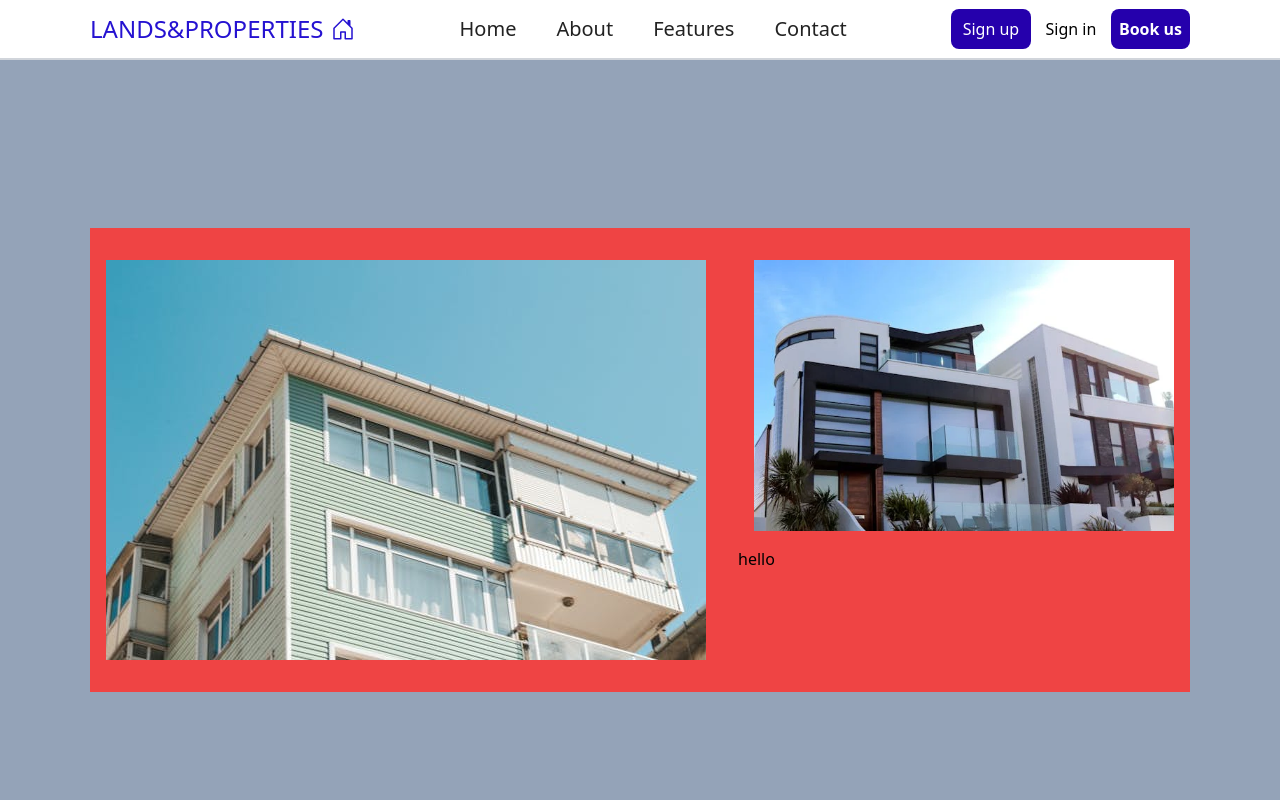
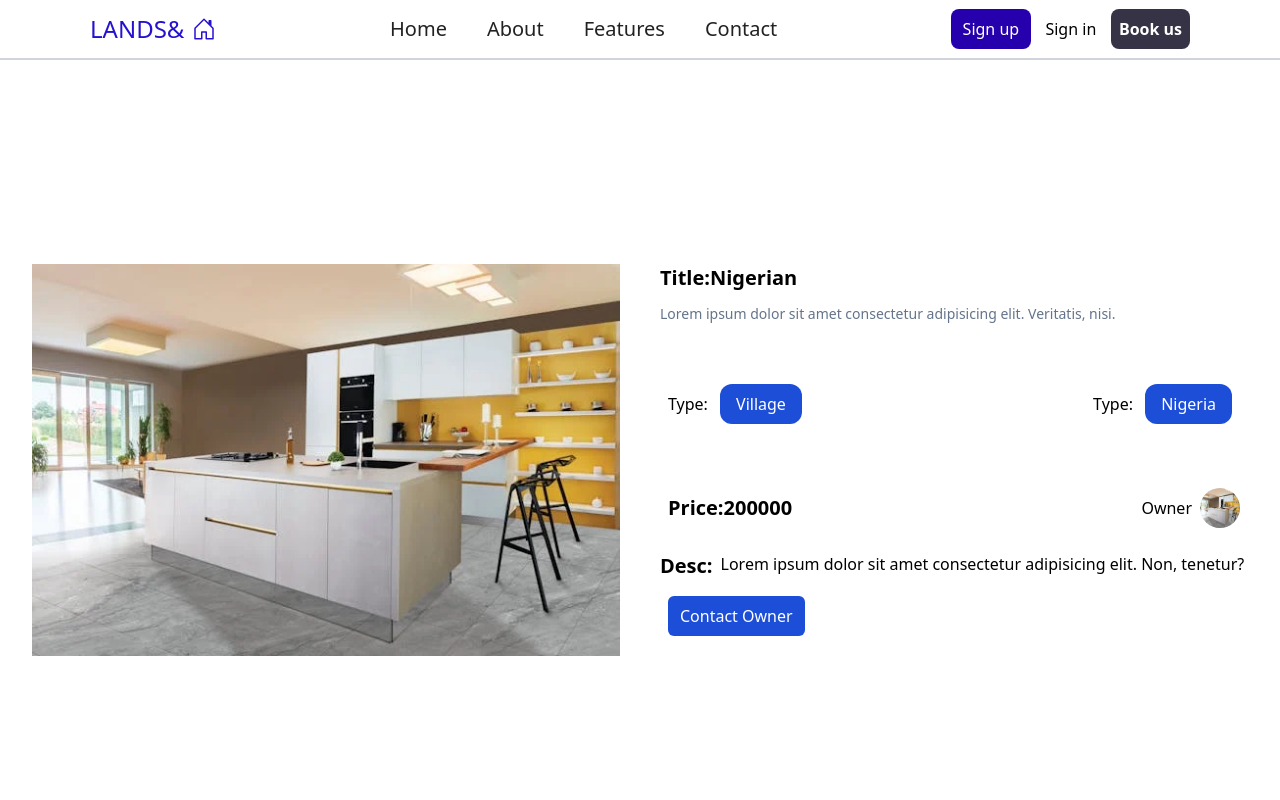
Before and after one commit to Umorenism/RealEstate, a React (Vite) app: page /propertyDetail/1 in a window 1280 px wide. Shown: the top 800 px of the page. Built offline with nearby package versions, Linux system fonts and the light colour scheme.

Commit message:
updated new files

```diff
--- a/src/component/FeaturedProperties/FeaturedProperties.tsx
+++ b/src/component/FeaturedProperties/FeaturedProperties.tsx
@@ -87,8 +87,8 @@ export const FeaturedProperties = () => {
         <div className="w-full mt-[3rem] flex flex-col md:flex-row gap-5 items-center justify-center  border-red-400">
           {featuredProperties.map((item, index) => {
             return (
-              <div key={index} className=" p-4 shadow-2xl rounded-xl">
-                <Link to="/propertyDetail">
+              <div key={index} className=" p-4 shadow-2xl  rounded-xl">
+                <Link to="/propertyDetail/:id">
                   <img
                     src={pic}
                     className="max-h-[300px] w-full object-cover"
--- a/src/component/Footer/Footer.tsx
+++ b/src/component/Footer/Footer.tsx
@@ -1,6 +1,6 @@
 export const Footer = () => {
   return (
-    <footer className="max-h-[500px] w-full mt-[5rem] bg-slate-400 rounded-t-2xl p-4">
+    <footer className="max-h-[500px] w-full mt-[5rem] text-blue-500 rounded-t-2xl p-4 ">
       <div className="w-full text-center flex-col md:flex-row h-full mx-auto md:flex md:justify-evenly  md:items-center p-4  ">
         <div className="flex flex-col text-start max-w-[20rem]  m-2">
           <h2 className="text-2xl font-bold">About the App</h2>
--- a/src/component/Hero/Hero.tsx
+++ b/src/component/Hero/Hero.tsx
@@ -29,9 +29,11 @@ export const Hero = () => {
           </select>
           <select
             // onChange={(e: any) => setPriceRange(e.target.value)}
-            className="h-[40px] min-w-[160px] max-w-[200px]  border-none bg-blue-500 rounded-full p-2 text-white m-2"
+            className="h-[40px] min-w-[160px] max-w-[200px]  border-none bg-blue-500 rounded-full  p-2 text-white m-2"
           >
-            <option disabled>Select price Range</option>
+            <option disabled className="pr-2">
+              Select price Range
+            </option>
             <option value="0">0-100,000</option>
             <option value="1">100,000-200,000</option>
             <option value="2">200,000-300,000</option>
--- a/src/component/Navbar/Navbar.tsx
+++ b/src/component/Navbar/Navbar.tsx
@@ -3,7 +3,6 @@ import { BsHouseDoor } from "react-icons/bs";
 import { Link } from "react-router-dom";
 import { Contact } from "../Contact";
 import { AiOutlineClose, AiOutlineMenu } from "react-icons/ai";
-import { FaAddressBook } from "react-icons/fa";
 
 export const Navbar = () => {
   const [menu, setMenu] = useState(false);
@@ -12,9 +11,7 @@ export const Navbar = () => {
   const handleChange = () => {
     setMenu(!menu);
   };
-  const closeMenu = () => {
-    setMenu(false);
-  };
+
   const openForm = () => {
     setShowForm(true);
     setMenu(false);
@@ -23,14 +20,21 @@ export const Navbar = () => {
     setShowForm(false);
   };
   return (
-    <div className=" sticky  top-0  h-[60px] w-full z-10 bg-[#ffff] border-b-2 border-gray-300 ">
+    <div className=" sticky top-0 h-[60px] w-full z-10 bg-[#ffff] border-b-2 border-gray-300 ">
       <div className="flex justify-between m-auto max-w-[1100px] items-center h-full">
         <Link
           to="/"
           className="flex gap-2 items-center text-[#2512d1] text-2xl"
         >
-          LANDS&PROPERTIES <BsHouseDoor />
+          LANDS& <BsHouseDoor />
         </Link>
+        {/* <Link
+          to="/fashion"
+          className="flex gap-2 items-center text-[#2512d1] text-2xl"
+        >
+          FASHIONSTORE
+        </Link> */}
+
         <div className="hidden md:flex">
           <ul className="flex gap-10  text-xl text-[#222] transition duration-200 cursor-pointer">
             <Link to="/">
@@ -62,7 +66,7 @@ export const Navbar = () => {
 
             <button
               onClick={openForm}
-              className="bg-[#2500ac] p-2 rounded-lg text-white font-bold"
+              className="bg-[#373346] p-2 rounded-lg text-white font-bold"
             >
               Book us
             </button>
@@ -95,32 +99,27 @@ export const Navbar = () => {
             to="/"
             className="cursor-pointer hover:text-hoverColor transition-all duration-300"
           >
-            About us
+            About
           </Link>
           <Link
             to="/"
             className="cursor-pointer hover:text-hoverColor transition-all duration-300"
           >
-            Service
+            Featured
           </Link>
+
           <Link
             to="/"
             className="cursor-pointer hover:text-hoverColor transition-all duration-300"
           >
-            Doctors
-          </Link>
-          <Link
-            to="/"
-            className="cursor-pointer hover:text-hoverColor transition-all duration-300"
-          >
-            Blogs
+            Contact
           </Link>
           <div className=" lg:hidden">
             <button
               onClick={openForm}
-              className="bg-brightColor text-white px-4 py-2 rounded-md hover:bg-hoverColor transition ease-out duration-300"
+              className="bg-[#13be41] text-white px-4 py-2 rounded-md hover:bg-hoverColor transition ease-out duration-300"
             >
-              Contact Us
+              Send message
             </button>
           </div>
         </div>
--- a/src/component/Properties/Properties.tsx
+++ b/src/component/Properties/Properties.tsx
@@ -1,8 +1,6 @@
 // import React, { useState } from "react";
 import { AiOutlineSearch } from "react-icons/ai";
 import pic from "../../asset/house3.png";
-import pic2 from "../../asset/house4.png";
-import pic3 from "../../asset/house2.png";
 
 export const Properties = () => {
   // const [type, setType] = useState(0);
@@ -55,17 +53,59 @@ export const Properties = () => {
           <h2 className="text-2xl font-bold">Properties you may like</h2>
         </div>
         <div className="mt-6 gap-4 grid md:grid-cols-3 grid-col w-full justify-center">
-          <div className="bg-gray-700 w-full p-4 py-10">
-            <img alt="alt" src={pic} className=" w-full object-cover h-full" />
-            <p>hello</p>
+          <div className="shadow-xl  w-full min-h-[400px] p-4 py-10">
+            <img
+              alt="alt"
+              src={pic}
+              className=" w-full rounded-t-lg max-h-[500px] object-cover"
+            />
+            <div className="flex justify-between flex-col items-center">
+              <h1 className="text-2xl font-bold py-2">Village Property</h1>
+              <p className="text-sm text-slate-500">
+                Lorem ipsum, dolor sit amet consectetur adipisicing elit.
+                Asperiores commodi blanditiis cumque, nihil facere soluta ex
+                corrupti quidem dolorum fugit tenetur veritatis, magnam
+              </p>
+            </div>
+            <button className="bg-blue-600 rounded-md text-white py-2 px-4 mt-3">
+              View
+            </button>
           </div>
-          <div className="bg-gray-700 w-full p-4 py-10">
-            <img alt="alt" src={pic2} className="full w-full object-cover" />
-            <p>hello</p>
+          <div className="shadow-xl  w-full min-h-[400px] p-4 py-10">
+            <img
+              alt="alt"
+              src={pic}
+              className=" w-full rounded-t-lg max-h-[500px] object-cover"
+            />
+            <div className="flex justify-between flex-col items-center">
+              <h1 className="text-2xl font-bold py-2">City Property</h1>
+              <p className="text-sm text-slate-500">
+                Lorem ipsum, dolor sit amet consectetur adipisicing elit.
+                Asperiores commodi blanditiis cumque, nihil facere soluta ex
+                corrupti quidem dolorum fugit tenetur veritatis, magnam
+              </p>
+            </div>
+            <button className="bg-blue-600 rounded-md text-white py-2 px-4 mt-3">
+              View
+            </button>
           </div>
-          <div className="bg-gray-700 w-full p-4 full py-10">
-            <img alt="alt" src={pic3} className="h-full w-full object-cover" />
-            <p>hello</p>
+          <div className="shadow-xl  w-full min-h-[400px] p-4 py-10">
+            <img
+              alt="alt"
+              src={pic}
+              className=" w-full rounded-t-lg max-h-[500px] object-cover"
+            />
+            <div className="flex justify-between flex-col items-center">
+              <h1 className="text-2xl font-bold py-2">Town Property</h1>
+              <p className="text-sm text-slate-500">
+                Lorem ipsum, dolor sit amet consectetur adipisicing elit.
+                Asperiores commodi blanditiis cumque, nihil facere soluta ex
+                corrupti quidem dolorum fugit tenetur veritatis, magnam
+              </p>
+            </div>
+            <button className="bg-blue-600 rounded-md text-white py-2 px-4 mt-3">
+              View
+            </button>
           </div>
         </div>
       </div>
--- a/src/component/PropertyDetail/PropertyDetail.tsx
+++ b/src/component/PropertyDetail/PropertyDetail.tsx
@@ -1,14 +1,51 @@
-import pic from "../../asset/house4.png";
-import pic2 from "../../asset/house.png";
-
+import pic from "../../asset/house3.png";
 export const PropertyDetail = () => {
   return (
-    <div className=" min-h-screen p-4 justify-center flex items-center bg-slate-400">
-      <div className="bg-red-500 m-auto py-4 max-w-[1100px] flex gap-4 md:flex-row flex-col">
-        <img src={pic} alt="" className="p-4" />
-        <div>
-          <img src={pic2} alt="" className="p-4" />
-          <div>hello</div>
+    <div className=" min-h-screen p-4 justify-center items-center flex">
+      <div className="w-full max-h-[800px] max-w-[1400px] flex gap-2 flex-col md:flex-row">
+        <div className="md:w-[50%] w-full">
+          <img src={pic} alt="" className="p-4" />
+        </div>
+        <div className=" md:w-[50%] w-full">
+          <div className="p-4">
+            <h1 className="text-xl font-bold">Title:Nigerian</h1>
+            <p className="py-3 text-sm text-slate-500">
+              Lorem ipsum dolor sit amet consectetur adipisicing elit.
+              Veritatis, nisi.
+            </p>
+            <div className="flex justify-between items-center py-10 p-2">
+              <div>
+                Type:{" "}
+                <button className="px-4 p-2 m-2 rounded-xl bg-blue-700 text-white">
+                  Village
+                </button>
+              </div>
+              <div>
+                Type:{" "}
+                <button className="px-4 p-2 m-2 rounded-xl bg-blue-700 text-white">
+                  Nigeria
+                </button>
+              </div>
+            </div>
+
+            <p className="flex justify-between items-center p-2 py-4">
+              <p className="text-xl font-bold">Price:200000</p>
+              <div className="flex gap-2 justify-center items-center">
+                <span>Owner</span>
+                <img src={pic} alt="" className="h-10 w-10 rounded-full" />
+              </div>
+            </p>
+            <div className="flex py-2 gap-2">
+              <p className="text-xl font-bold">Desc:</p>
+              <p>
+                Lorem ipsum dolor sit amet consectetur adipisicing elit. Non,
+                tenetur?
+              </p>
+            </div>
+            <button className="bg-blue-700 px-3 m-2 py-2 rounded-md text-white">
+              Contact Owner
+            </button>
+          </div>
         </div>
       </div>
     </div>
```
